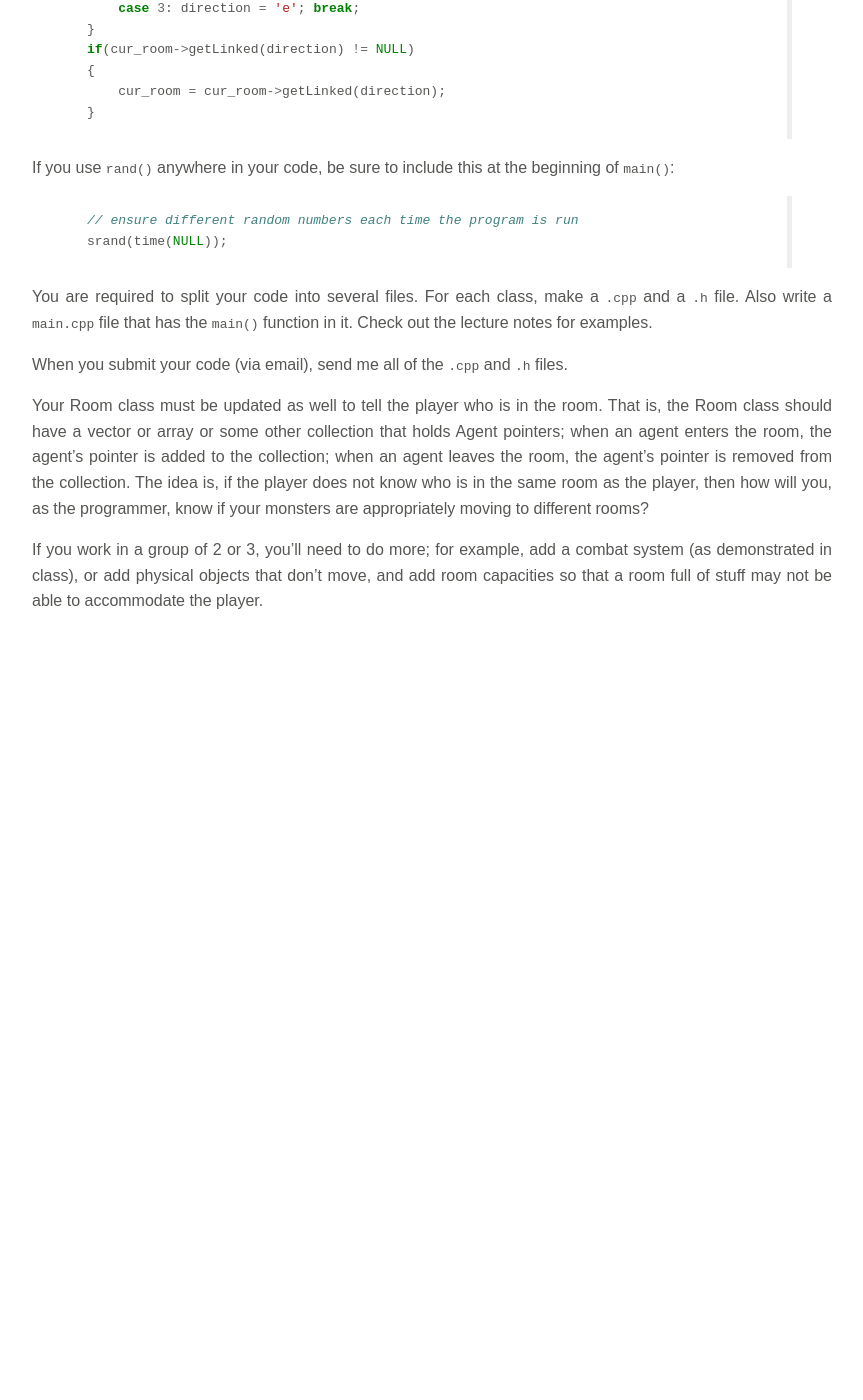
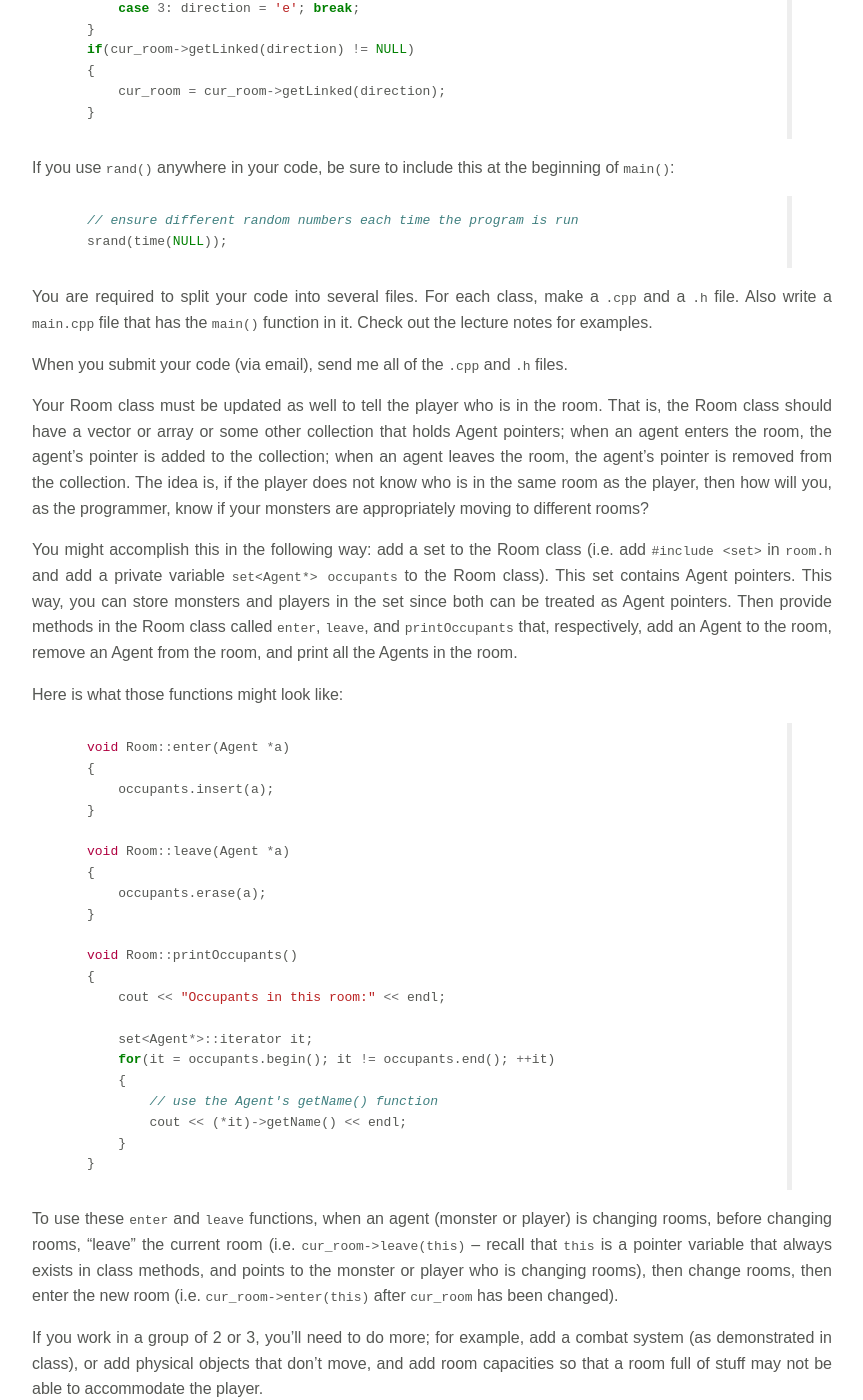
Before and after one commit to joshuaeckroth/cse230-website, a Jekyll site: the page built from homework/homework-8.markdown, in a window 1280 px wide and 1400 px high, scrolled down 2010 px. Shown: the whole window, without its empty margins (208-1071 px from the left). Built offline with Jekyll 4.4.1, drawn with Linux system fonts in a browser that asks for light colours; Markdown is read by kramdown in place of the engine named in the settings; before the commit the page ends 2640 px from its top, so only the background shows below that.

Commit message:
Info about keeping occupants in rooms in HW8.

```diff
--- a/homework/homework-8.markdown
+++ b/homework/homework-8.markdown
@@ -131,6 +131,47 @@ is removed from the collection. The idea is, if the player does not know who is
 in the same room as the player, then how will you, as the programmer, know if
 your monsters are appropriately moving to different rooms?
 
+You might accomplish this in the following way: add a set to the Room class
+(i.e. add `#include <set>` in `room.h` and add a private variable `set<Agent*>
+occupants` to the Room class). This set contains Agent pointers. This way, you
+can store monsters and players in the set since both can be treated as Agent
+pointers. Then provide methods in the Room class called `enter`, `leave`, and
+`printOccupants` that, respectively, add an Agent to the room, remove an Agent
+from the room, and print all the Agents in the room.
+
+Here is what those functions might look like:
+
+{% highlight cpp %}
+void Room::enter(Agent *a)
+{
+    occupants.insert(a);
+}
+
+void Room::leave(Agent *a)
+{
+    occupants.erase(a);
+}
+
+void Room::printOccupants()
+{
+    cout << "Occupants in this room:" << endl;
+
+    set<Agent*>::iterator it;
+    for(it = occupants.begin(); it != occupants.end(); ++it)
+    {
+        // use the Agent's getName() function
+        cout << (*it)->getName() << endl;
+    }
+}
+{% endhighlight %}
+
+To use these `enter` and `leave` functions, when an agent (monster or player)
+is changing rooms, before changing rooms, "leave" the current room (i.e.
+`cur_room->leave(this)` -- recall that `this` is a pointer variable that always
+exists in class methods, and points to the monster or player who is changing
+rooms), then change rooms, then enter the new room (i.e.
+`cur_room->enter(this)` after `cur_room` has been changed).
+
 If you work in a group of 2 or 3, you'll need to do more; for example, add a
 combat system (as demonstrated in class), or add physical objects that don't
 move, and add room capacities so that a room full of stuff may not be able to
```
